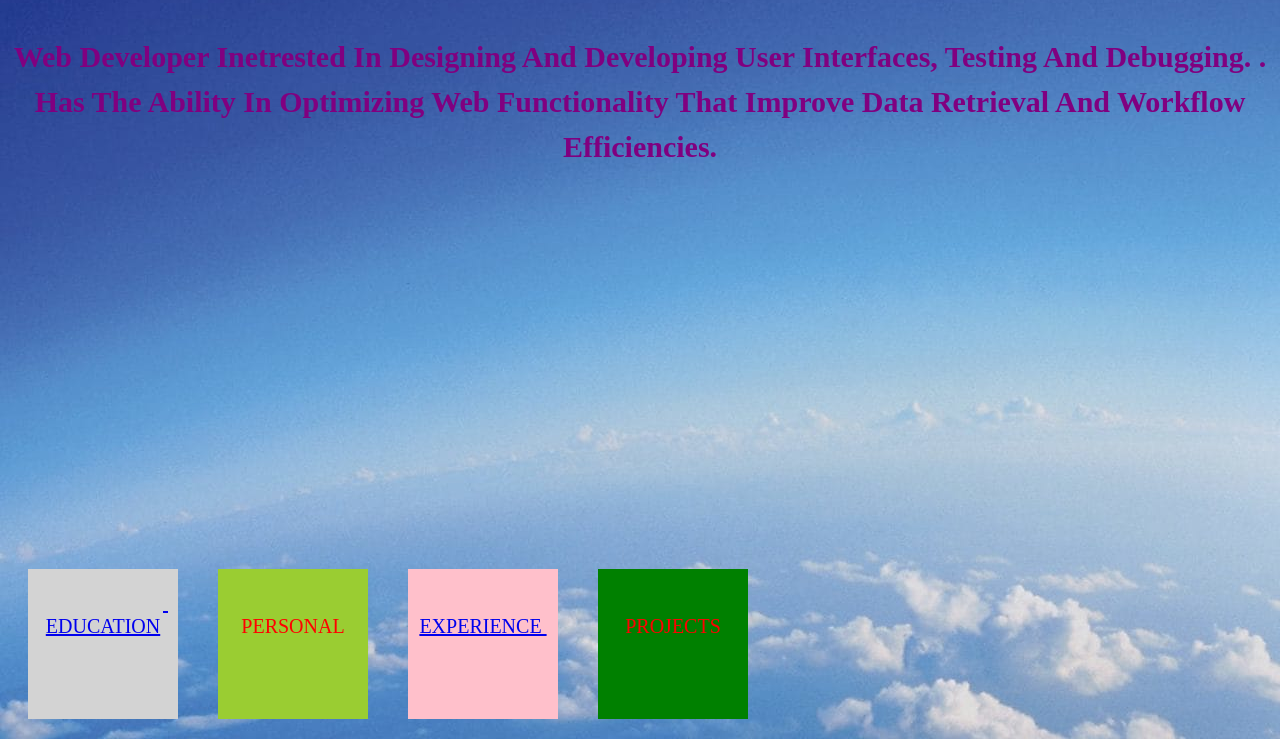
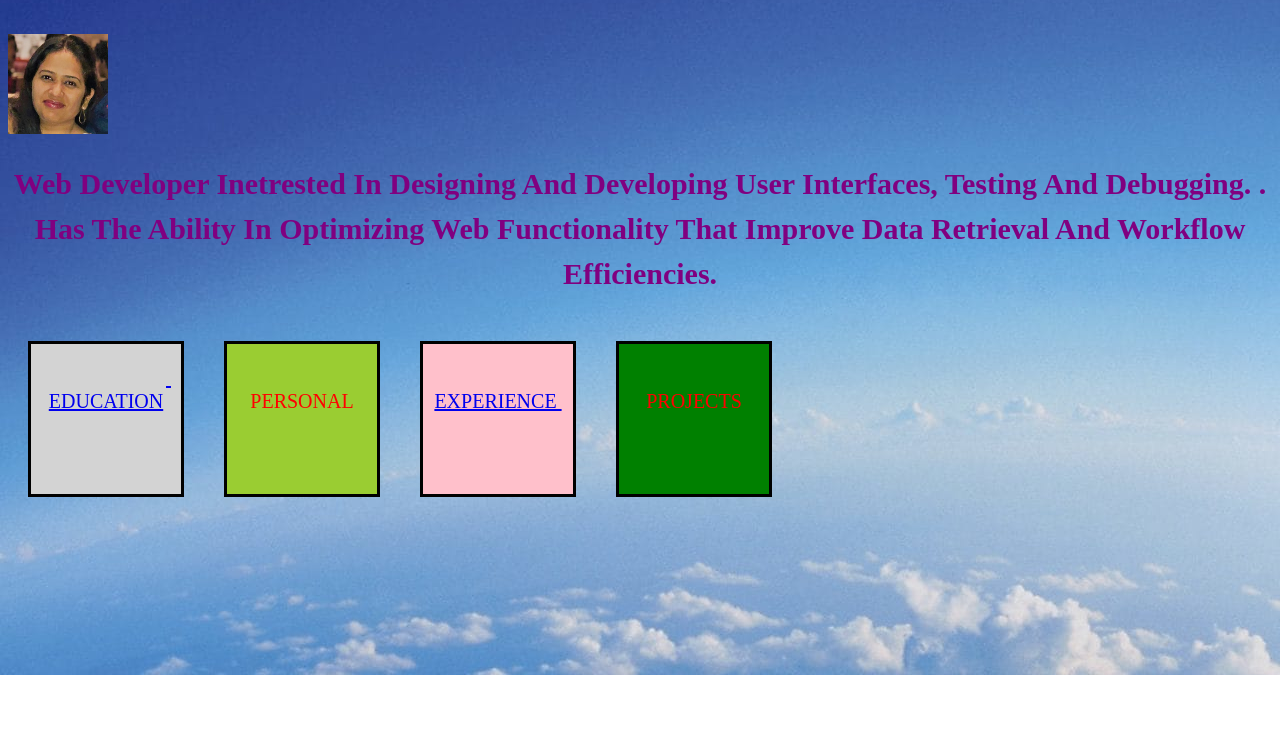
Before and after one commit to JyotiSharma111/html-me, a plain HTML site: page index.html in a window 1280 px wide. Shown: the part 125-864 px from the top of the page. After the commit the page ends 800 px from the top, so only its background shows below. Drawn offline with Linux system fonts and the light colour scheme.

Commit message:
changes done

```diff
--- a/index.html
+++ b/index.html
@@ -6,9 +6,10 @@
 </head>
 <body style= "background-image: url(photos/sky.jpeg)">
     <h1>  Jyoti Sharma</h1>
+    <img src='photos/me.jpg' float='right' height='100' width="100">
     <h2> Web Developer inetrested  in designing and developing user interfaces, testing and debugging.
         . Has the ability in optimizing web functionality that improve data retrieval and workflow efficiencies.</h2>
-    <marquee direction='top'><img src='photos/me.jpg' float='left'></marquee>
+
 
 
         <div class="basic" id='first'>
--- a/mystyle.css
+++ b/mystyle.css
@@ -36,7 +36,8 @@ h2{
 
       height: 150px;
       width: 150px;
-      border-block-end-color: blue;
+      border-style: solid;
+      border-color:black;
       margin: 20px;
       float: left;
       font-size: 200%;
@@ -44,8 +45,6 @@ h2{
       text-align: center;
       text-emphasis: float;
       white-space: pre-wrap;
-
-
   }
   div#first{
     background-color:lightgray;
```
